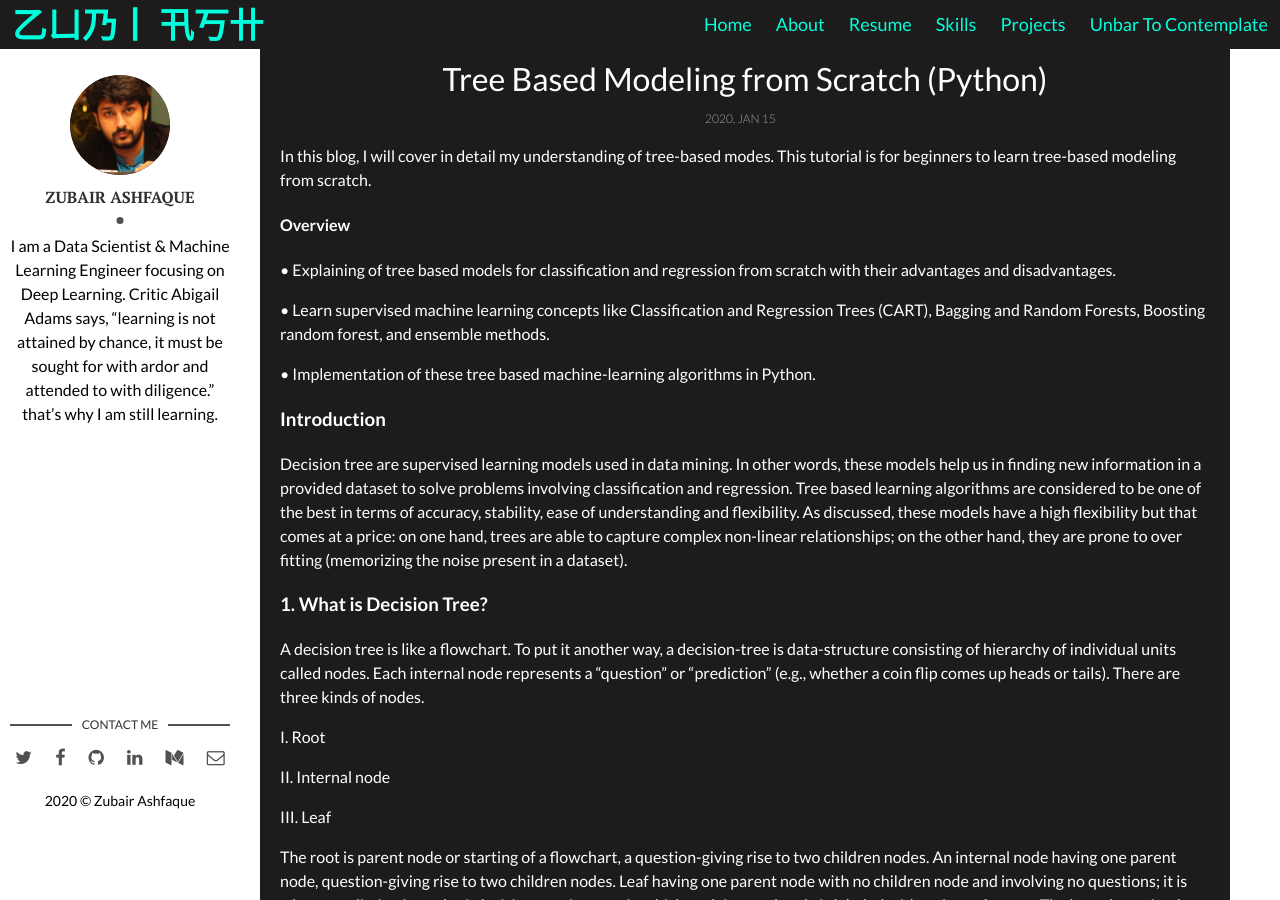
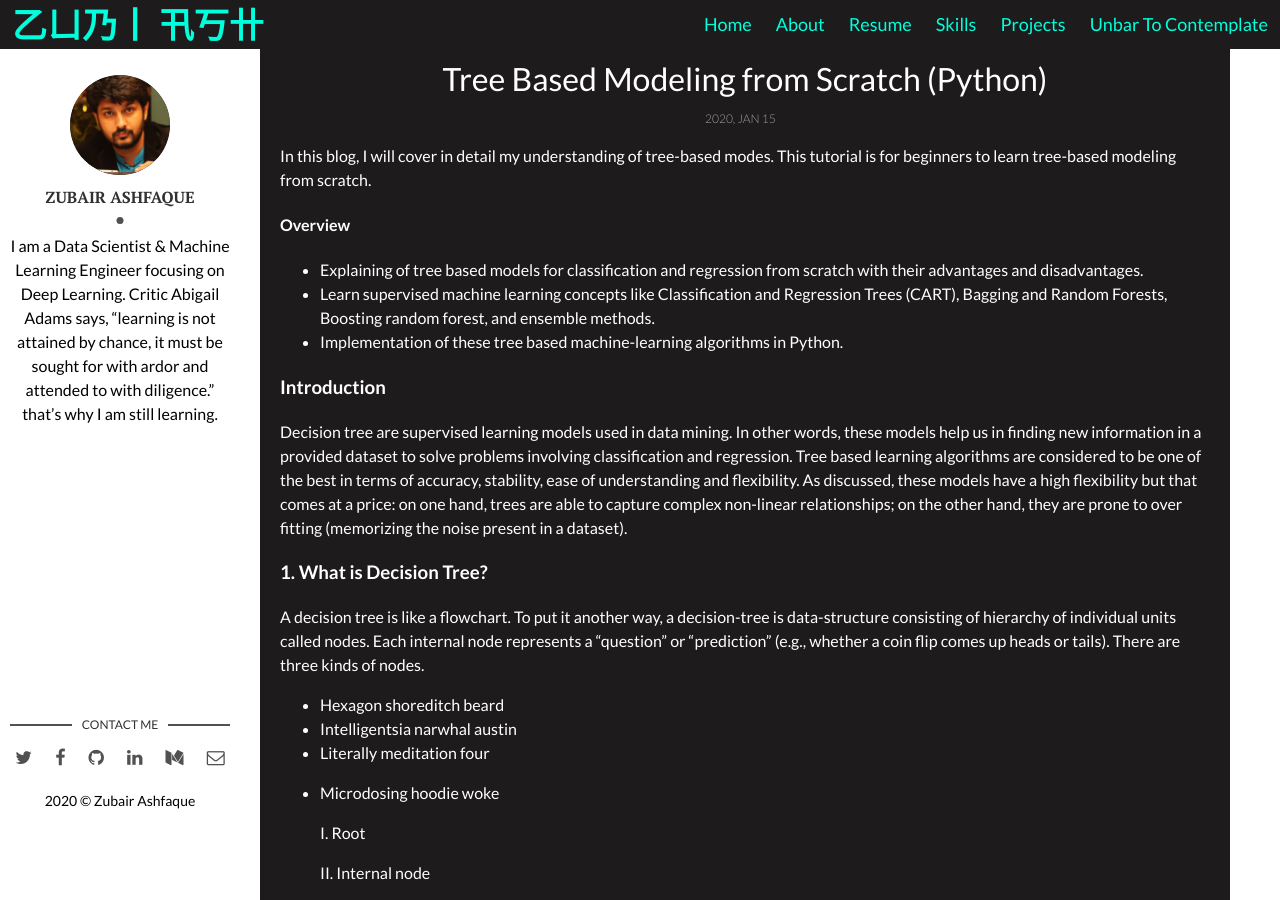
Before and after one commit to zubairashfaque/my-site, a Jekyll site: the page built from _posts/2020-01-16-Tree-Based-Modeling-from-Scratch-(Python).markdown, in a window 1280 px wide and 900 px high, scrolled down 492 px. Built offline with Jekyll 4.4.1, drawn with Linux system fonts in a browser that asks for light colours; comment, search, counter and statistics services are not loaded.

Commit message:
Update 2020-01-16-Tree-Based-Modeling-from-Scratch-(Python).markdown

```diff
--- a/_posts/2020-01-16-Tree-Based-Modeling-from-Scratch-(Python).markdown
+++ b/_posts/2020-01-16-Tree-Based-Modeling-from-Scratch-(Python).markdown
@@ -11,11 +11,9 @@ tags: [ZUBI_ASH, BLOG, DATACAMP, Decision_Tree_Algorithm] # add tag
 In this blog, I will cover in detail my understanding of tree-based modes. This tutorial is for beginners to learn tree-based modeling from scratch.
 
 ####  Overview
-  •	Explaining of tree based models for classification and regression from scratch with their advantages and disadvantages.
-
-  •	Learn supervised machine learning concepts like Classification and Regression Trees (CART), Bagging and Random Forests, Boosting random forest, and ensemble methods.
-
-  •	Implementation of these tree based machine-learning algorithms in Python.
+*	Explaining of tree based models for classification and regression from scratch with their advantages and disadvantages.
+*	Learn supervised machine learning concepts like Classification and Regression Trees (CART), Bagging and Random Forests, Boosting random forest, and ensemble methods.
+*	Implementation of these tree based machine-learning algorithms in Python.
 
 ### Introduction
 
@@ -25,6 +23,11 @@ Decision tree are supervised learning models used in data mining. In other words
 
 A decision tree is like a flowchart. To put it another way, a decision-tree is data-structure consisting of hierarchy of individual units called nodes. Each internal node represents a “question” or “prediction” (e.g., whether a coin flip comes up heads or tails).
 There are three kinds of nodes.
+
+* Hexagon shoreditch beard
+* Intelligentsia narwhal austin
+* Literally meditation four
+* Microdosing hoodie woke
 
   I. Root
 
```
